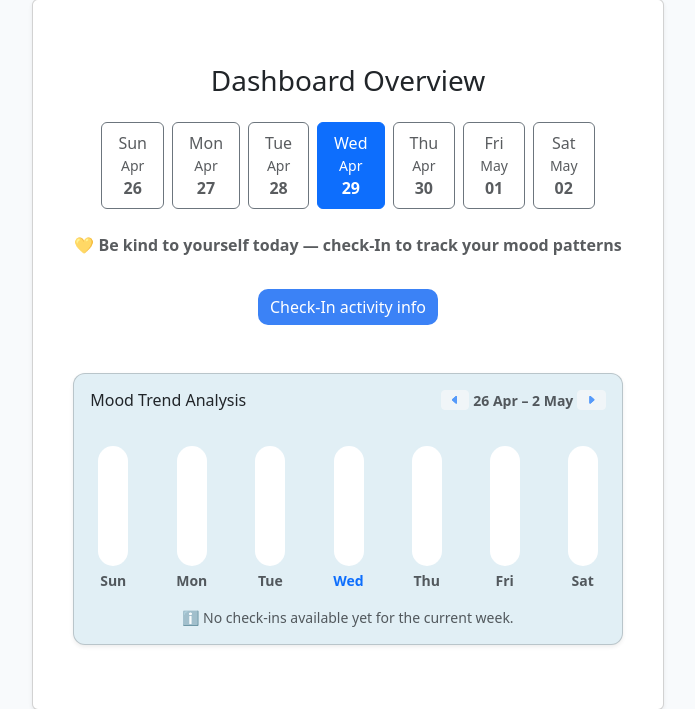
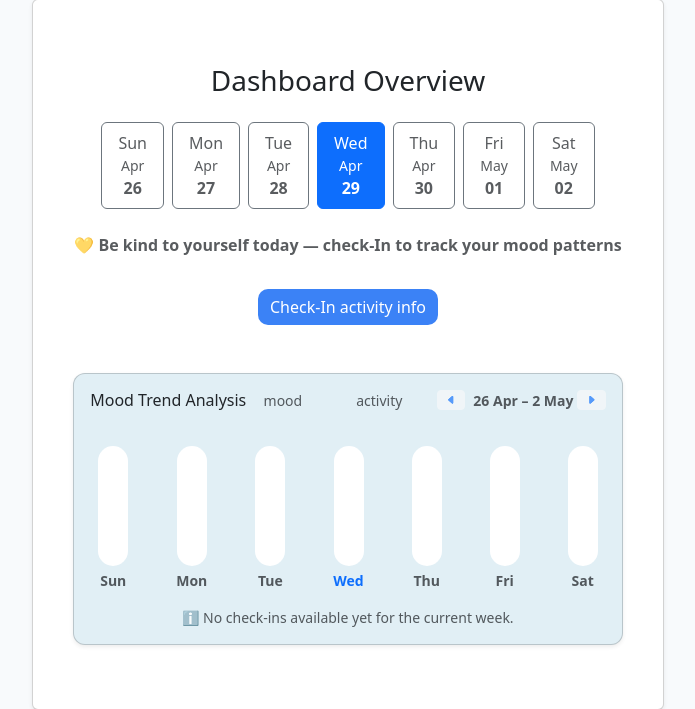
Before and after one commit to VITAE-01/psychic-mood, a Django app: page /dashboard/ in a window 1280 px wide. Shown: the part 145-854 px from the top of the page, without its empty margins (292-987 px from the left). Run offline with Django 5.2, Linux system fonts and the light colour scheme; the visitor is signed in with stand-in values (Sample User, id 1); data that the repository does not hold is empty.

Commit message:
UPDATE: cohen effect size to measure magnitude between longitudinal data

```diff
--- a/frontend/dashboard/templates/dashboard/components/mood_trend.html
+++ b/frontend/dashboard/templates/dashboard/components/mood_trend.html
@@ -4,32 +4,66 @@
 <!-- Weekly Mood–Activity Relationship -->
 <div class="card shadow-sm mt-5 mood-card">
 
-    <div class="d-flex justify-content-between align-items-center">
-        <!-- Left: Mood Trend Analysis -->
-        <h6 class="card-title ps-3 pt-3 mb-0">
+<div class="container-fluid px-0">
+    <div class="row align-items-center g-0">
+
+        <!-- Left: Title -->
+        <div class="col-12 col-md-4">
+            <h6 class="card-title ps-3 pt-3 mb-0 text-center text-md-start">
                 Mood Trend Analysis
             </h6>
+        </div>
+
+        <!-- Center: Weekly Trend Changes -->
+        <div class="col-12 col-md-4">
+            <div class="d-flex justify-content-center align-items-center gap-4 pt-3">
+
+                <!-- Mood Weekly Trend -->
+
+                <div class="d-flex align-items-center">
+                    <div class="small text-muted mb-0">mood</div>
+                    <div class="d-flex flex-column align-items-center trend-cell">
+                        <span id="moodMag" class="mood_mag text-muted small"></span>
+                        <div id="moodTrend" class="fw-bold px-1 text-center trend-box"></div>
+                    </div>
+                </div>
+
+                <!-- Activity Weekly Trend -->
+                <div class="d-flex align-items-center">
+                    <div class="small text-muted mb-0">activity</div>
+                    <div class="d-flex flex-column align-items-center trend-cell">
+                        <span id="activityMag" class="activity_mag text-muted small"></span>
+                        <div id="activityTrend" class="fw-bold px-1 text-center trend-box"></div>
+                    </div>
+                </div>
+
+            </div>
+        </div>
 
         <!-- Right: Date Filter -->
+        <div class="col-12 col-md-4">
             <div id="weekNav"
-            data-first-checkin="{{ first_checkin_date |date:'Y-m-d' }}"
-            data-today="{{ today |date:'Y-m-d' }}">
+                data-first-checkin="{{ first_checkin_date|date:'Y-m-d' }}"
+                data-today="{{ today|date:'Y-m-d' }}">
             </div>
 
-        <div id="weekNavContainer" class="d-flex justify-content-between align-items-center px-3 pt-3">
+            <div id="weekNavContainer"
+                class="d-flex justify-content-center justify-content-md-end align-items-center px-3 pt-3">
+
                 <button id="prevWeek" class="btn btn-light btn-sm icon-xs">
                     <i class="bi bi-caret-left-fill text-primary icon-bold"></i>
                 </button>
 
-            <div id="weekLabel" class="fw-semibold small text-muted mx-1">
+                <div id="weekLabel" class="fw-semibold small text-muted mx-2 text-center"></div>
+
+                <button id="nextWeek" class="btn btn-light btn-sm icon-xs">
+                    <i class="bi bi-caret-right-fill text-primary icon-bold"></i>
+                </button>
 
             </div>
-
-            <button id="nextWeek" class="btn btn-light btn-sm icon-xs">
-                <i class="bi bi-caret-right-fill text-primary icon-bold" ></i>
-            </button>
         </div>
 
+    </div>
 </div>
 
     <div class="d-flex justify-content-between align-items-end weekly-bar-container">
@@ -99,7 +133,7 @@
     <!-- Information paragraph -->
     {% if weekly_unique_days >= 1 %}
         <p class="text-center text-muted small mt-3">
-            ℹ️  Tap any mood icon from the bar to view mood–activity details for that day.
+            ℹ️  Tap any mood icon from the bar to view mood–activity details for the day.
         </p>
     {% else %}
         <p class="text-center text-muted small mt-3">
--- a/frontend/dashboard/utils.py
+++ b/frontend/dashboard/utils.py
@@ -125,6 +125,7 @@ def calc_belief_balance_index_threshold(user):
     if len(belief_balance_index_values) < 4 :  # Not enough data points to calculate meaningful quartiles
         return None, None, None
 
+    # Calculate Q1, Median and Q3 using numpy's percentile function
     q1 = round((float(np.percentile(belief_balance_index_values, 25))), 2)
     q3 = round((float(np.percentile(belief_balance_index_values, 75))), 2)
     median = float(np.percentile(belief_balance_index_values, 50))
@@ -393,3 +394,122 @@ def get_streak_summary(user):
         return f"🌟 {streak} days streak of tuning into your mood — you're really in tune with yourself"
 
     return f"🌿 {streak} days streak of mood check-In — keep noticing how you feel"
+
+# Function to calculate the average mood score and activity intensity for the current week
+def get_weekly_activity_mood_averages(user, start_date=None):
+    today, start_of_week, end_of_week, max_days = get_week_range(start_date)
+
+    # Mood
+    mood_avg = (
+        CheckIn.objects.filter(
+            user=user,
+            created_at__date__gte=start_of_week,
+            created_at__date__lte=end_of_week
+        ).aggregate(avg=Avg("mood_score"))["avg"]
+    )
+
+    # Activity (intensity percent)
+    weekly_activity_aggregate = CheckIn.objects.filter(
+        user=user,
+        created_at__date__gte=start_of_week,
+        created_at__date__lte=end_of_week
+    )
+
+    # Initialise breakdown for each activity type
+    breakdown = {field: 0 for field in ACTIVITY_FIELDS}
+
+    # Sum intensities across multiple entries
+    for entry in weekly_activity_aggregate:
+        for field in ACTIVITY_FIELDS:
+            raw_value = getattr(entry, field, 0) or 0
+
+            try:
+                value = int(raw_value or 0)
+            except ValueError:
+                value = 0
+
+            breakdown[field] += value
+
+    if weekly_activity_aggregate:
+        activity_avg = sum(breakdown.values()) / len(weekly_activity_aggregate)
+    else:
+        activity_avg = None
+
+    return {
+        "weekly_mood_avg": mood_avg,
+        "weekly_activity_avg": activity_avg
+    }
+
+def relative_change(current, previous):
+    if current is None or previous is None or previous == 0:
+        return None
+    return (current - previous) / previous
+
+def classify_weekly_change(delta):
+    if delta is None:
+        return { "color": "secondary", "magnitude": None}
+
+    if delta == 0:
+        return {"color": "secondary", "magnitude": "none"}
+
+    color = "success" if delta > 0 else "danger"
+    abs_delta = abs(delta)
+
+    # cohens thresholds for small, medium, large effects size
+    if abs_delta < 0.10:
+        magnitude = "xs"
+    elif abs_delta < 0.30:
+        magnitude = "sm"
+    elif abs_delta < 0.50:
+        magnitude = "md"
+    else:
+        magnitude = "lg"
+
+    return {
+        "color": color,
+        "magnitude": magnitude,
+    }
+
+def get_weekly_trend(user, start_of_week):
+    # Current week
+    current = get_weekly_activity_mood_averages(user, start_of_week)
+
+    # Previous week
+    prev_week_start = start_of_week - timedelta(days=7)
+    previous = get_weekly_activity_mood_averages(user, prev_week_start)
+
+    # Compute deltas
+    delta_mood = relative_change(current["weekly_mood_avg"], previous["weekly_mood_avg"])
+    delta_activity = relative_change(current["weekly_activity_avg"], previous["weekly_activity_avg"])
+
+    # Classify
+    mood_direction = classify_weekly_change(delta_mood)
+    activity_direction = classify_weekly_change(delta_activity)
+
+    if previous["weekly_mood_avg"] is None or previous["weekly_activity_avg"] is None:
+        return {
+        "current_week_mood": round(current["weekly_mood_avg"], 2) if current["weekly_mood_avg"] else None,
+        "previous_week_mood": None,
+        "current_week_activity": round(current["weekly_activity_avg"], 2) if current["weekly_activity_avg"] else None,
+        "previous_week_activity": None,
+        "delta_mood": 0.00,
+        "delta_activity": 0.00,
+        "mood_color": "secondary",
+        "mood_magnitude": "baseline",
+        "activity_color": "secondary",
+        "activity_magnitude": "baseline",
+        }
+
+    trend = {
+        "current_week_mood": round((current["weekly_mood_avg"]), 2) if current["weekly_mood_avg"] else None,
+        "previous_week_mood": round((previous["weekly_mood_avg"]), 2) if previous["weekly_mood_avg"] else None,
+        "current_week_activity": round((current["weekly_activity_avg"]), 2) if current["weekly_activity_avg"] else None,
+        "previous_week_activity": round((previous["weekly_activity_avg"]), 2) if previous["weekly_activity_avg"] else None,
+        "delta_mood": round((delta_mood), 2) if delta_mood is not None else None,
+        "delta_activity": round((delta_activity), 2) if delta_activity is not None else None,
+        "mood_color": mood_direction["color"],
+        "mood_magnitude": mood_direction["magnitude"],
+        "activity_color": activity_direction["color"],
+        "activity_magnitude": activity_direction["magnitude"],
+    }
+    return trend
--- a/frontend/dashboard/views.py
+++ b/frontend/dashboard/views.py
@@ -3,7 +3,7 @@ from django.http import HttpResponse, JsonResponse
 from django.contrib.auth.decorators import login_required
 from django.views.decorators.cache import never_cache
 from .forms import CheckInForm
-from .utils import append_checkin_to_csv, calculate_week_days, get_streak_summary, get_lifetime_weekly_checkin_count
+from .utils import append_checkin_to_csv, calculate_week_days, get_streak_summary, get_lifetime_weekly_checkin_count, get_weekly_trend
 from .models import CheckIn
 from django.utils import timezone
 from datetime import date, datetime, timedelta
@@ -73,5 +73,6 @@ def week_data(request):
         start_date = None
 
     week_days = calculate_week_days(user, start_date)
+    trend = get_weekly_trend(user, start_date)
 
-    return JsonResponse({"week_days": week_days})
+    return JsonResponse({"week_days": week_days, "trend": trend})
--- a/frontend/templates/base.html
+++ b/frontend/templates/base.html
@@ -234,6 +234,21 @@ input[type="number"] {
     text-shadow:
         0 0 0.5px currentColor,
         0 0 0.5px currentColor;
+}
+
+.trend-box{
+    min-width:30px;
+}
+
+#weekNavContainer{
+    flex-wrap: nowrap;
+}
+
+#weekLabel{
+    min-width: 96px;
+    white-space: nowrap;
+    text-align: center;
+    display: inline-block;
 }
 
 </style>
@@ -792,6 +807,29 @@ function nextStep(step) {
             document.getElementById("prevWeek").disabled = prevDisabled;
         }
 
+        function updateTrendUI(trend) {
+            const moodEl = document.getElementById("moodTrend");
+            const moodMagEl = document.getElementById("moodMag");
+
+            moodEl.classList.remove("text-success", "text-danger", "text-secondary");
+            moodEl.classList.add("text-" + trend.mood_color);
+
+            const moodSign = trend.delta_mood > 0 ? "+" : "";
+            moodEl.textContent = `${moodSign}${trend.delta_mood}`;
+            moodMagEl.textContent = trend.mood_magnitude;
+
+            const actEl = document.getElementById("activityTrend");
+            const activityMagEl = document.getElementById("activityMag");
+
+            actEl.classList.remove("text-success", "text-danger", "text-secondary");
+            actEl.classList.add("text-" + trend.activity_color);
+
+            const activitySign = trend.delta_activity > 0 ? "+" : "";
+            actEl.textContent = `${activitySign}${trend.delta_activity}`;
+            activityMagEl.textContent = trend.activity_magnitude;
+        }
+
+
         function loadWeekData() {
             const isoDate = currentWeekStart.getFullYear() + "-" +
                     String(currentWeekStart.getMonth() + 1).padStart(2, "0") + "-" +
@@ -801,6 +839,8 @@ function nextStep(step) {
                     .then(response => response.json())
                     .then(data => {
                         renderWeeklyUI(data.week_days)
+                        const trend = data.trend;
+                        updateTrendUI(trend);
                     })
                     .catch(err => {
                         console.error("DEBUG → Fetch error:", err);
@@ -827,6 +867,7 @@ function nextStep(step) {
         });
 
     });
+
 </script>
 
 </html>
--- a/requirements.txt
+++ b/requirements.txt
@@ -6,3 +6,4 @@ packaging==26.0
 python-dotenv==1.2.2
 sqlparse==0.5.5
 tzdata==2025.3
+numpy==2.4.4
```
Lines whose indentation alone changed are shown as unchanged.
